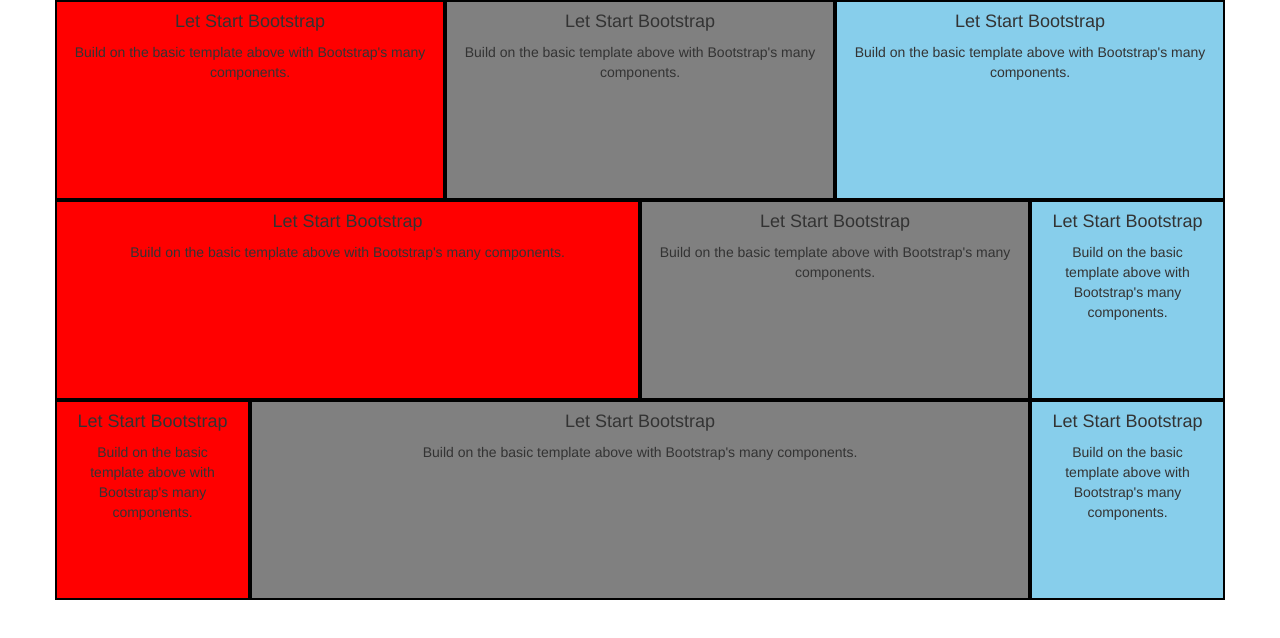
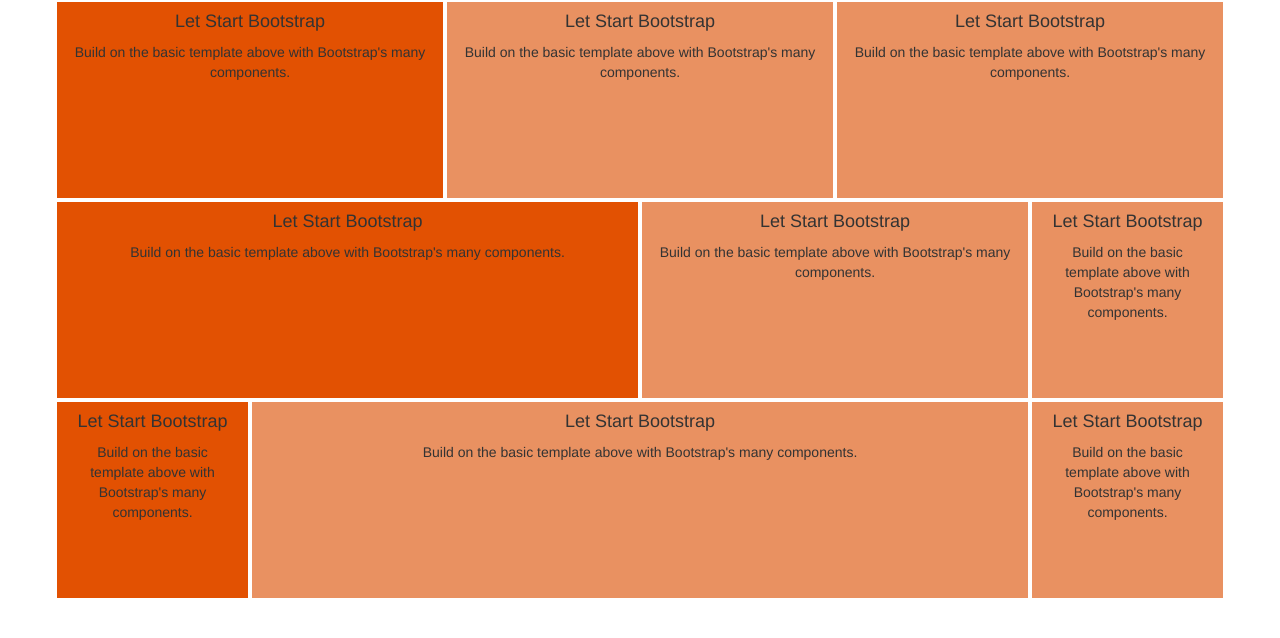
Before and after one commit to asifaumi/cls08_ass.01, a plain HTML site: page index.html in a window 1280 px wide. Drawn offline with Linux system fonts and the light colour scheme.

Commit message:
Update customs.css

```diff
--- a/css/customs.css
+++ b/css/customs.css
@@ -1,20 +1,20 @@
 
 
 .red{
-	background-color: red;
+	background-color: #E25102;
 }
 
 .gray{
-	background-color: gray;
+	background-color: #E99161;
 }
 
 .skyblue{
-	background-color: skyblue;
+	background-color: #E99161;
 }
 
 .first{
 
-	border: 2px solid black;
+	border: 2px solid #fff;
 	height: 200px;
 	text-align: center;
 
@@ -22,13 +22,13 @@
 
 .second{
 
-	border: 2px solid black;
+	border: 2px solid #fff;
 	height: 200px;
 	text-align: center;
 }
 .third{
 
-	border: 2px solid black;
+	border: 2px solid #fff;
 	height: 200px;
 	text-align: center;
 }
```
